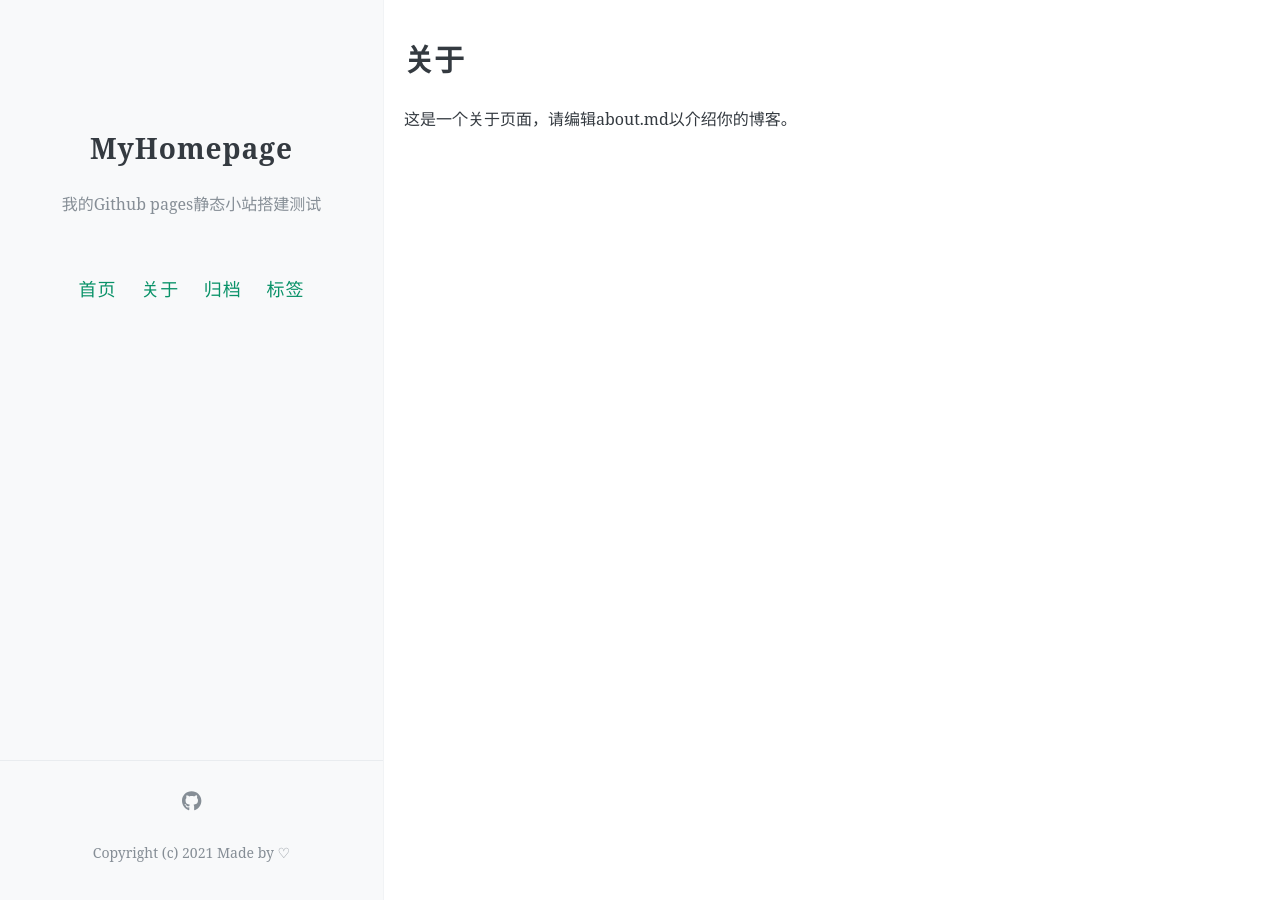
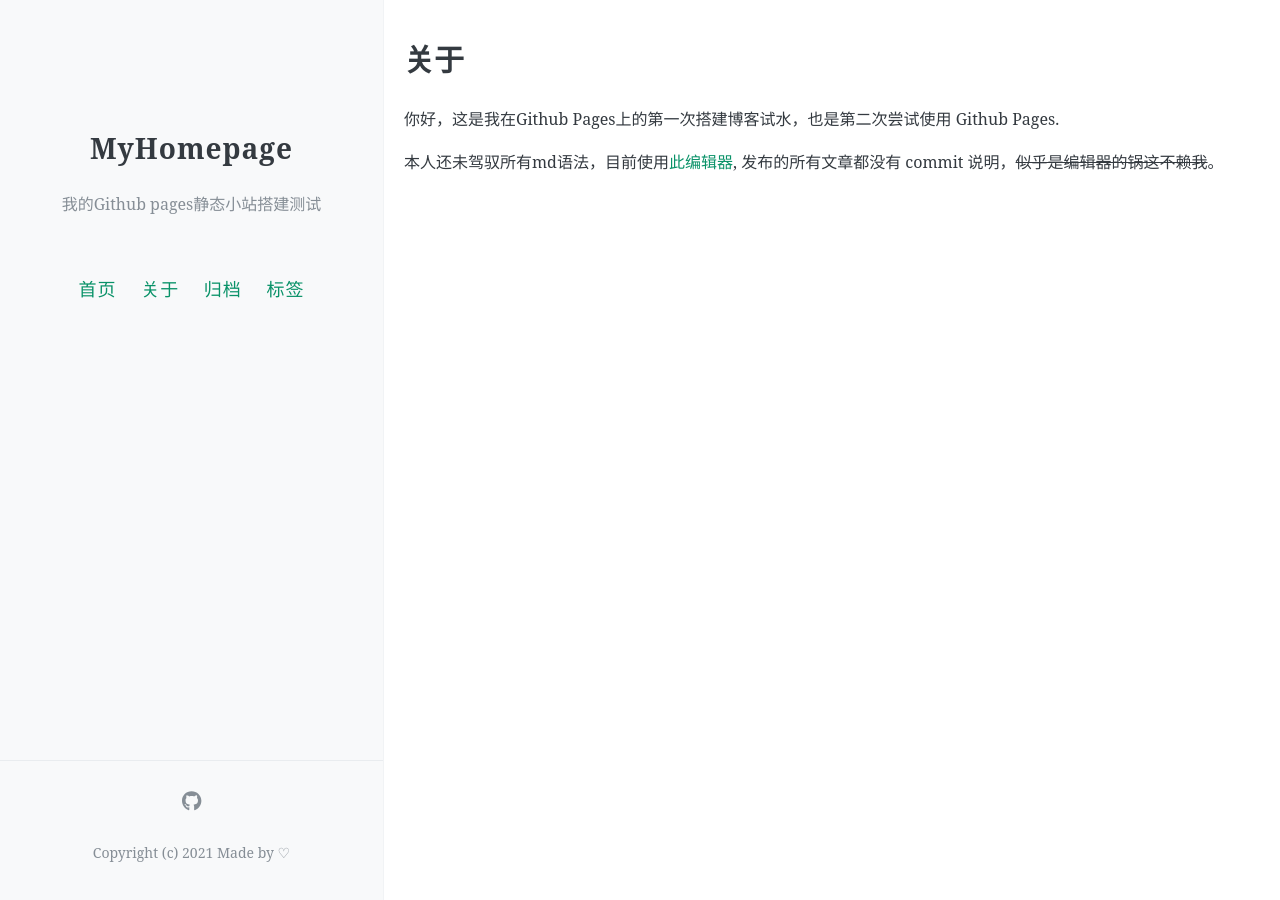
Before and after one commit to Matt-wzy/MyPage, a Jekyll site: the page built from about.md, in a window 1280 px wide. Built offline with Jekyll 4.4.1, drawn with Linux system fonts in a browser that asks for light colours; comment, search, counter and statistics services are not loaded.

Commit message:
[skip ci]

```diff
--- a/about.md
+++ b/about.md
@@ -4,4 +4,6 @@ title: 关于
 permalink: /about/
 ---
 
-这是一个关于页面，请编辑about.md以介绍你的博客。
+你好，这是我在Github Pages上的第一次搭建博客试水，也是第二次尝试使用 Github Pages.
+
+本人还未驾驭所有md语法，目前使用[此编辑器](https://jingtaiboke.com/ "此编辑器"), 发布的所有文章都没有 commit 说明，~~似乎是编辑器的锅这不赖我~~。
```
